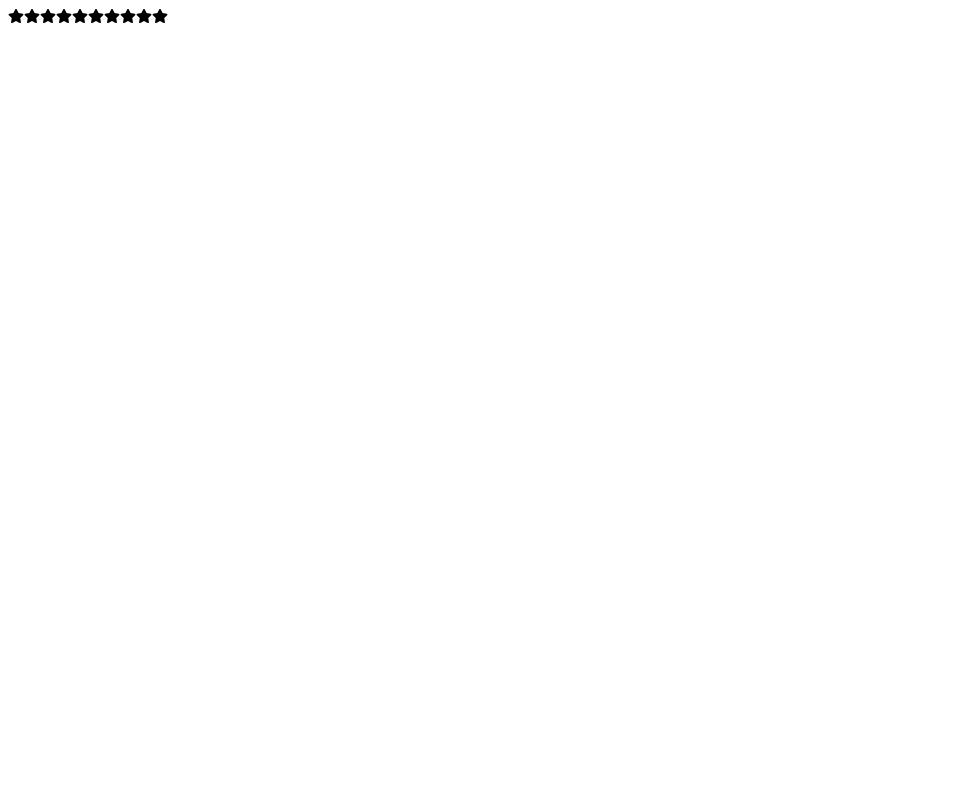
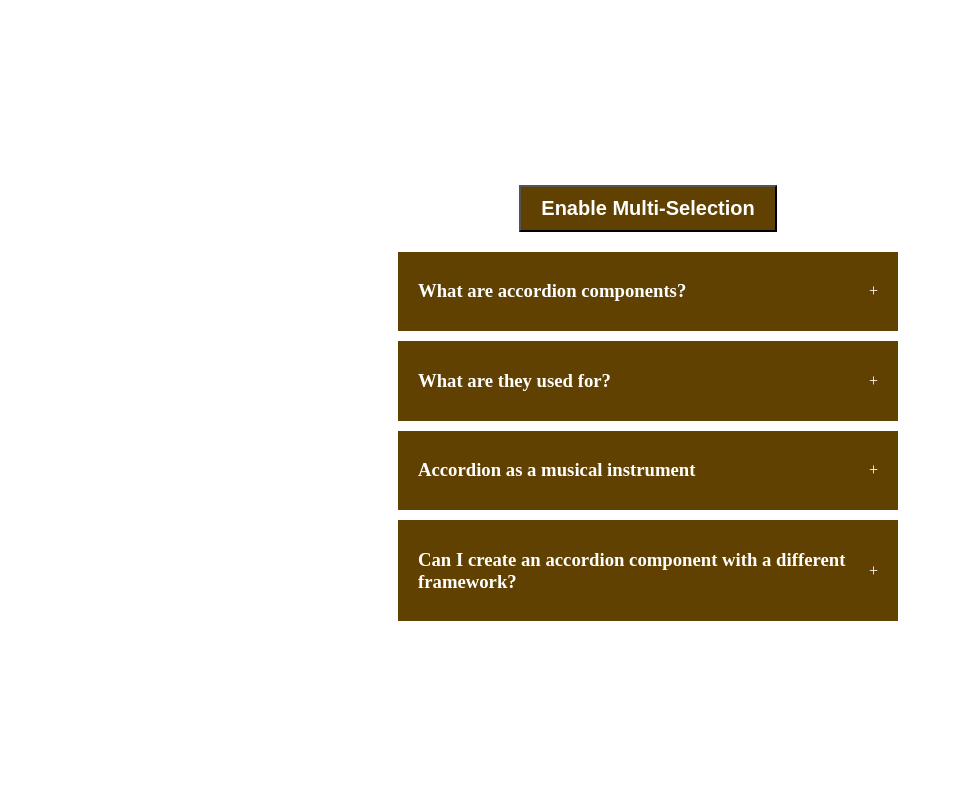
Before and after one commit to antoniojsp/react_24_projects, a React (Vite) app in the folder accordion/: page / in a window 1280 px wide. Shown: the top 800 px of the page, without its empty margins (0-953 px from the left). Built offline with nearby package versions, Linux system fonts and the light colour scheme.

Commit message:
star rating done

```diff
--- a/accordion/src/App.jsx
+++ b/accordion/src/App.jsx
@@ -5,15 +5,15 @@ import StarRating from "./components/star-rating"
 function App() {
 
   return (
-      <div className="App">
-        {/* accordian component */}
-        {/* <Accordian/> */}
-        {/* random color generator */}
-        {/* <RandomColor/> */}
-        {/* start rating system */}
-        <StarRating numStars={10}/>
+    <div className="App">
+      {/* accordian component */}
+      <Accordian />
+      {/* random color generator */}
+      <RandomColor />
+      {/* start rating system */}
+      <StarRating numStars={10} />
 
-      </div>
+    </div>
   )
 }
 
--- a/accordion/src/components/star-rating/index.jsx
+++ b/accordion/src/components/star-rating/index.jsx
@@ -1,48 +1,41 @@
 import { useState } from "react"
 import { FaStar } from "react-icons/fa"
+import { clsx } from 'clsx';
+import "./styles.css"
+
 export default function StarRating({ numStars = 5 }) {
     const [stars, setStars] = useState(0);
-    const [tempStars, setTempStars] = useState(0);
     const [hover, setHover] = useState(0);
 
     function handleClick(index) {
-        setStars(index);
+        setStars(index); // when clicked, set stars to index
     }
     function handleMouseEnter(index) {
-        setTempStars(stars);
-        setStars(0);
-        setHover(index);
+        setHover(index); // set hover to the index
     }
-
     function handleMouseLeave() {
-        setStars(tempStars);
-        setTempStars(0)
+        setHover(0); // the moment the cursors leaves then starts, set hover to 0
     }
-
     const starsAray = [...Array(numStars)];
 
     return (
         <div className="start-rating">
-
             {
                 starsAray.map(
                     (_, index) => {
-                        index += 1;
+                        const value = index + 1;
+                        const classes = clsx({ // when the hover leaves the area, it will be set to zero, then 0 || index would indicate where should set the stars
+                            active: value <= (hover || stars),
+                            inactive: value > (hover || stars)
+                        });
                         return <FaStar key={index}
-                            style={{
-                                "color": (index <= stars || index <= hover)
-                                    ?
-                                    "#FFD700" : "black"
-                            }}
-
-                            onClick={() => handleClick(index)}
-                            onMouseMove={() => handleMouseEnter(index)}
+                            className={classes}
+                            onClick={() => handleClick(value)}
+                            onMouseEnter={() => handleMouseEnter(value)}
                             onMouseLeave={() => handleMouseLeave()}
                         />
                     }
-
                 )}
-
         </div>
     )
 }
--- a/accordion/src/components/star-rating/styles.css
+++ b/accordion/src/components/star-rating/styles.css
@@ -0,0 +1,16 @@
+.active{
+    color: #FFD700;
+}
+
+.inactive{
+    color: black;
+}
+
+.start-rating{
+    margin-top: 5rem;
+    margin-bottom: 5rem;
+    display: flex;
+    gap: 0.5rem;
+    font-size: 2rem;
+    justify-content: center;
+}
--- a/package.json
+++ b/package.json
@@ -1,5 +1,6 @@
 {
   "dependencies": {
+    "clsx": "^2.1.1",
     "react-icons": "^5.5.0"
   }
 }
```
Also changed, not shown: 1 other file (tests, documents, lock files or other folders).
